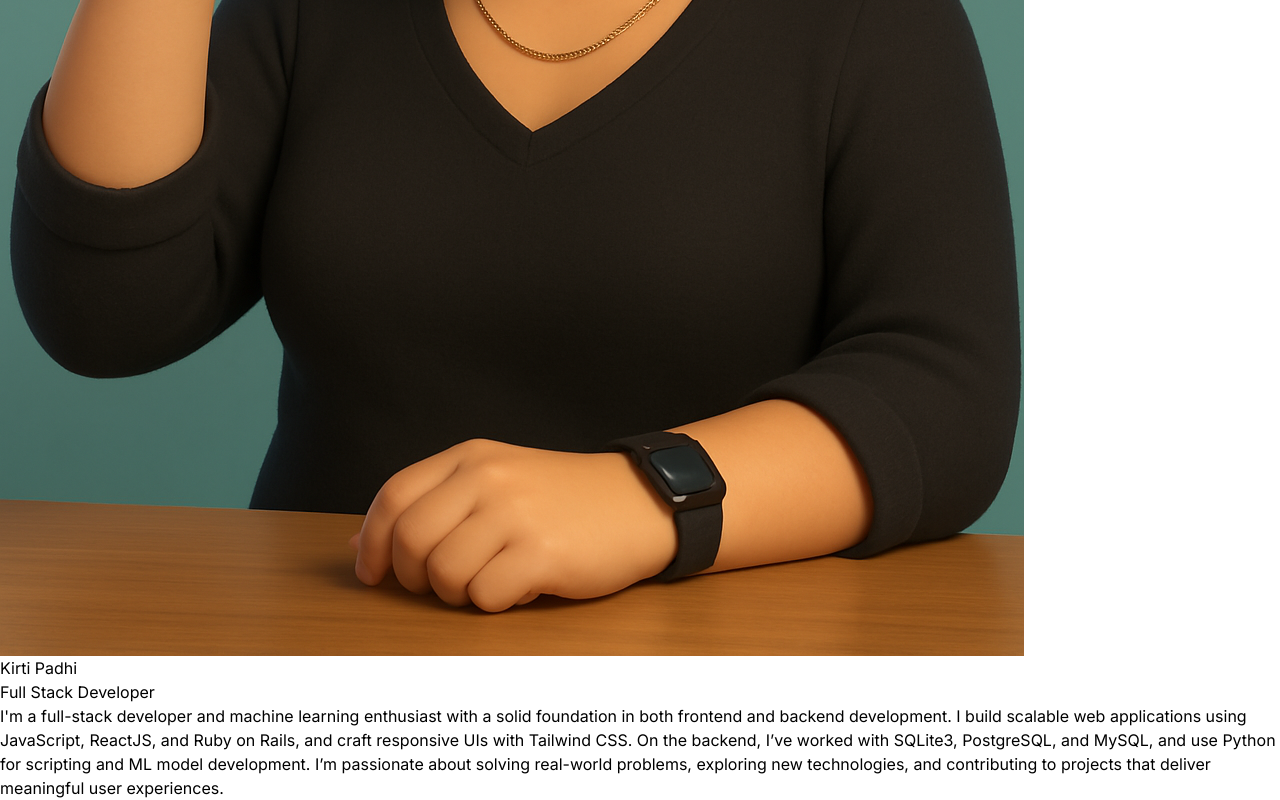
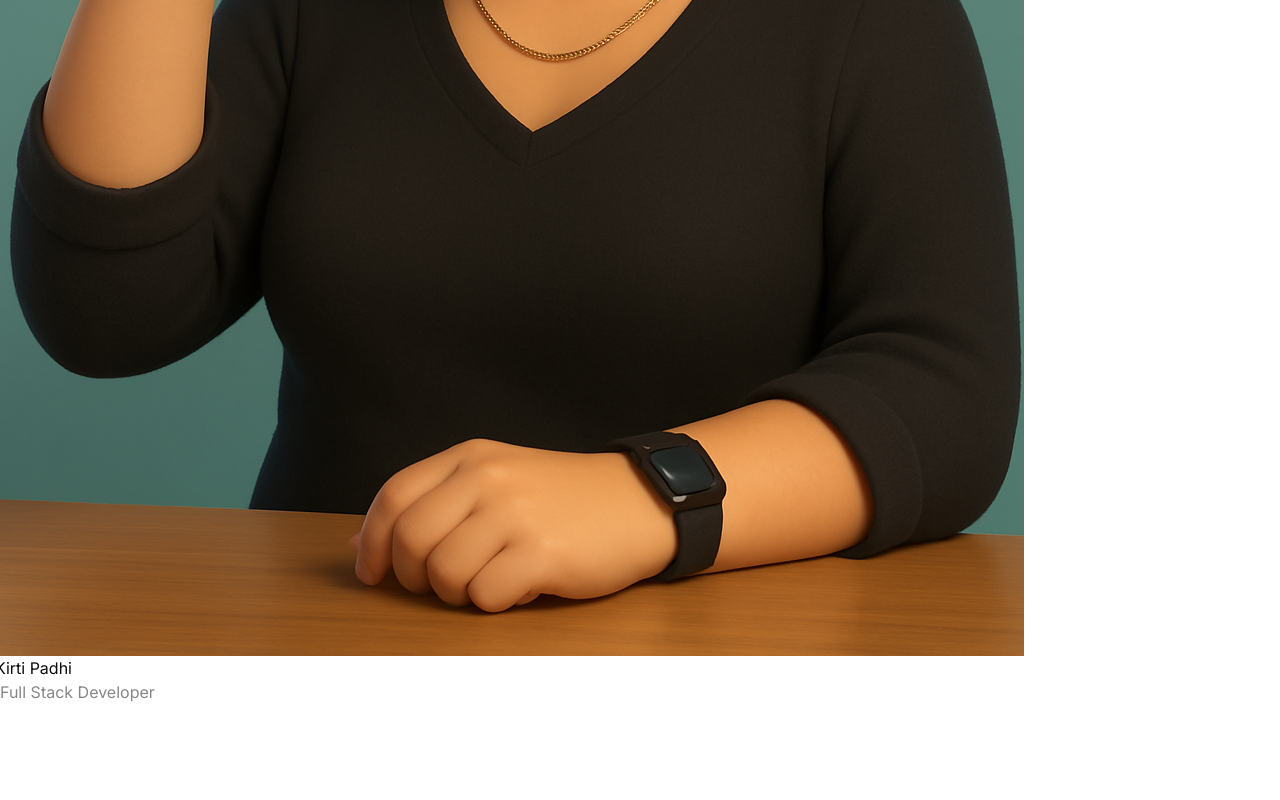
Before and after one commit to Kirti-kn/elite8-kirti-padhi, a React (Vite) app: page / in a window 1280 px wide. Shown: the part 960-1760 px from the top of the page. Built offline with nearby package versions, Linux system fonts and the light colour scheme; a web font is replaced by a local one.

Commit message:
Modified hero section

```diff
--- a/package.json
+++ b/package.json
@@ -20,6 +20,7 @@
     "@studio-freight/lenis": "^1.0.42",
     "framer-motion": "^12.5.0",
     "react": "^19.0.0",
+    "react-circular-progressbar": "^2.2.0",
     "react-dom": "^19.0.0",
     "react-icons": "^5.5.0",
     "react-intersection-observer": "^9.16.0",
--- a/src/components/Hero.jsx
+++ b/src/components/Hero.jsx
@@ -1,56 +1,91 @@
-import { HERO_CONTENT } from "../constants";
-import { motion } from 'framer-motion';
-import mainProfilePic from "../assets/mainProfilePic.png";
+import { useEffect, useState } from 'react';
+import { motion, useAnimation } from 'framer-motion';
+import logoSrc from '../assets/K.svg';
+import { CircularProgressbar, buildStyles } from 'react-circular-progressbar';
+import 'react-circular-progressbar/dist/styles.css';
+import HeroDetails from './HeroDetails';
 
-const container = delay => ({
-    hidden: { x: -100, opacity: 0},
-    visible: {
-        x: 0,
-        opacity: 1,
-        transition: { duration: 1, delay: delay + 1.2},
+export default function Hero() {
+  const logoControls = useAnimation();
+  const nameControls = useAnimation();
+  const [stage, setStage] = useState('intro');
+  const [progress, setProgress] = useState(0);
+
+  const logoVariants = {
+    hidden: { opacity: 0, scale: 0, x: 0 },
+    enter: { opacity: 1, scale: 1, transition: { duration: 0.3 } },
+    drift: { x: -30, transition: { duration: 0.4, ease: 'easeOut' } },
+  };
+  const nameVariants = {
+    hidden: { opacity: 0, scale: 0, x: -10 },
+    enter: { opacity: 1, scale: 1, transition: { duration: 0.6 } },
+    drift: { x: 30, transition: { duration: 0.6, ease: 'easeOut' } },
+  };
+
+  useEffect(() => {
+    async function runSequence() {
+      await Promise.all([
+        logoControls.start('enter'),
+        nameControls.start('enter'),
+      ]);
+      await Promise.all([
+        logoControls.start('drift'),
+        nameControls.start('drift'),
+      ]);
+      setStage('loading');
+      let value = 0;
+      const interval = setInterval(() => {
+        value += 1;
+        setProgress(value);
+        if (value >= 100) {
+          clearInterval(interval);
+          setStage('show');
+        }
+      }, 25);
     }
-});
+    runSequence();
+  }, [logoControls, nameControls]);
 
-const Hero = () => {
-    return (
-        <div className='border-b border-neutral-900 pt-4 lg:mb-35 mt-10 pb-8'>
-            <div className='flex flex-wrap justify-evenly px-4'>
-                <div className='w-full md:w-3/5 lg:w-2/5 p-8'>
-                    <div className='flex justify-center'>
-                        <motion.img src={mainProfilePic} alt="Kirti Padhi profile picture"
-                        initial={{ y:-100,opacity: 0}}
-                        animate={{ y: 0, opacity: 1}}
-                        transition={{ duration: 1, delay: 0}}
-                        className='rounded-lg'
-                        />
-                    </div>
-                </div>
-                <div className='w-full lg:w-1/2 px-4'>
-                    <div className='flex flex-col items-center lg:items-start'>
-                        <motion.h1 className='pb-16 text-6xl font-thin tracking-tight lg:mt-16 lg:text-8xl'
-                        variants={container(0)}
-                        initial="hidden"
-                        animate="visible"
-                        >
-                            Kirti Padhi
-                        </motion.h1>
-                        <motion.span className='bg-gradient-to-r from-pink-300 via-slate-500 to-purple-500 bg-clip-text text-3xl tracking-tight text-transparent'
-                        variants={container(0.5)}
-                        initial="hidden"
-                        animate="visible"
-                        >
-                            Full Stack Developer
-                        </motion.span>
-                        <motion.p
-                        className='my-2 max-w-xl py-6 font-light tracking-tighter text-justify md:text-left'
-                        variants={container(1)}
-                        initial="hidden"
-                        animate="visible">{HERO_CONTENT}</motion.p>
-                    </div>
-                </div>
+  return (
+    <div className="relative w-full flex items-center justify-center overflow-auto ">
+      {stage !== 'show' && (
+        <div className="relative flex h-screen items-center justify-center">
+          {stage === 'loading' && (
+            <div className="absolute w-64 h-64">
+              <CircularProgressbar
+                value={progress}
+                strokeWidth={4}
+                styles={buildStyles({
+                  pathColor: '#22d3ee',
+                  trailColor: 'rgba(0,0,0,0)',
+                })}
+              />
             </div>
+          )}
+
+          <motion.img
+            src={logoSrc}
+            alt="Logo"
+            className="w-24 h-24 relative z-20"
+            initial="hidden"
+            animate={logoControls}
+            variants={logoVariants}
+          />
+
+          <motion.h1
+            className="text-4xl md:text-5xl text-white absolute z-10"
+            initial="hidden"
+            animate={nameControls}
+            variants={nameVariants}
+          >
+            irti
+          </motion.h1>
         </div>
-    )
+      )}
+
+      {stage === 'show' && (
+        <HeroDetails />
+      )}
+    </div>
+  );
 }
-
-export default Hero
--- /dev/null
+++ b/src/components/HeroDetails.jsx
@@ -0,0 +1,57 @@
+
+import { HERO_CONTENT } from "../constants";
+import { motion } from 'framer-motion';
+import mainProfilePic from "../assets/mainProfilePic.png";
+
+const container = delay => ({
+    hidden: { x: -100, opacity: 0},
+    visible: {
+        x: 0,
+        opacity: 1,
+        transition: { duration: 1, delay: delay + 1.2},
+    }
+});
+
+const HeroDetails = () => {
+    return (
+        <div className='mb:20 md:mt-16 lg:mb-35 pb-8 w-4/5'>
+            <div className='flex flex-wrap justify-evenly px-2'>
+                <div className='w-full md:w-3/5 lg:w-2/5 p-6'>
+                    <div className='flex justify-center'>
+                        <motion.img src={mainProfilePic} alt="Kirti Padhi profile picture"
+                        initial={{ y:-100,opacity: 0}}
+                        animate={{ y: 0, opacity: 1}}
+                        transition={{ duration: 1, delay: 0}}
+                        className='rounded-lg'
+                        />
+                    </div>
+                </div>
+                <div className='w-full lg:w-1/2 px-4'>
+                    <div className='flex flex-col items-center lg:items-start'>
+                        <motion.h1 className='pb-16 text-6xl font-thin tracking-tight lg:mt-16 lg:text-8xl'
+                        variants={container(0)}
+                        initial="hidden"
+                        animate="visible"
+                        >
+                            Kirti Padhi
+                        </motion.h1>
+                        <motion.span className='bg-gradient-to-r from-pink-300 via-slate-500 to-purple-500 bg-clip-text text-3xl tracking-tight text-transparent'
+                        variants={container(0.5)}
+                        initial="hidden"
+                        animate="visible"
+                        >
+                            Full Stack Developer
+                        </motion.span>
+                        <motion.p
+                        className='my-2 max-w-xl py-6 font-light tracking-tighter text-justify md:text-left'
+                        variants={container(1)}
+                        initial="hidden"
+                        animate="visible">{HERO_CONTENT}</motion.p>
+                    </div>
+                </div>
+            </div>
+        </div>
+    )
+}
+
+export default HeroDetails;
```
Also changed, not shown: src/assets/K.svg (added), 1 other file (tests, documents, lock files or other folders).
